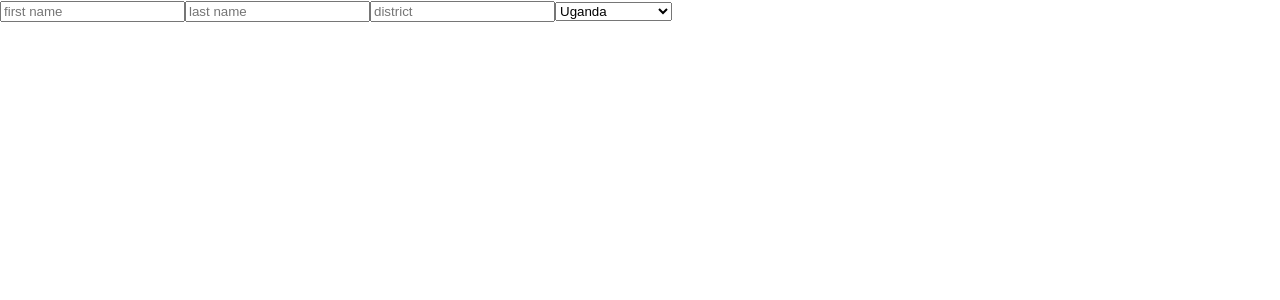
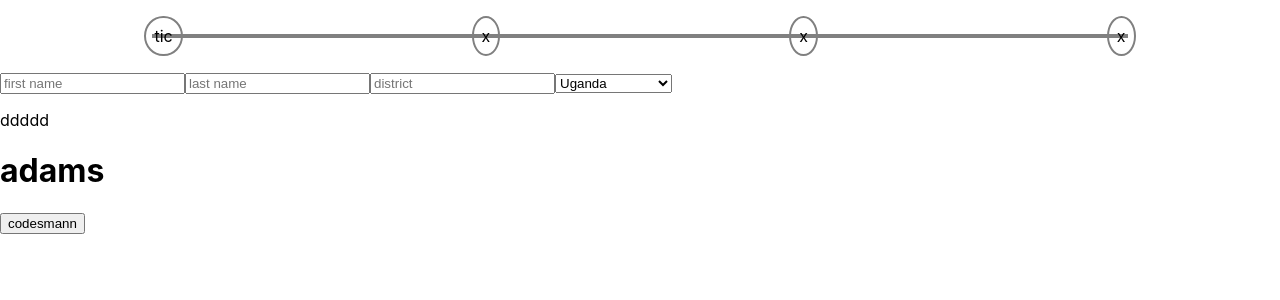
Before and after one commit to munirsebikaaka/codesmann-react-steps-checker, a React (Create React App) app: page / in a window 1280 px wide. Shown: the top 300 px of the page. Built offline with nearby package versions, Linux system fonts and the light colour scheme.

Commit message:
feat: added the steps structure property

```diff
--- a/src/App.js
+++ b/src/App.js
@@ -1,55 +1,87 @@
 import { useState } from "react";
+const detailsArr = [
+  { type: "text", placeholder: "first name", value: {} },
+  { type: "text", placeholder: "last name", value: {} },
+  { type: "text", placeholder: "district", value: {} },
+  [
+    { count: "Uganda", id: Date.now() },
+    { count: "United States", id: Date.now() },
+    { count: "United Kingdom", id: Date.now() },
+  ],
+];
+const quatesArr = [
+  { quote: "bbbbbb", owner: "moxtech" },
+  { quote: "ccccc", owner: "rex" },
+  { quote: "ddddd", owner: "adams" },
+];
 export default function App() {
+  let gen;
+  gen = quatesArr[Math.round(Math.random() * quatesArr.length)];
+  if (!gen) return;
   return (
     <div>
-      <RegstrationCell />
+      <Steps />
+      <RegstrationCell data={detailsArr} />
+      <GenerationRandomQuate onGen={gen} />
     </div>
   );
 }
 
-function RegstrationCell() {
+function Steps() {
+  return (
+    <div className="steps">
+      <p>tic</p>
+      <p>x</p>
+      <p>x</p>
+      <p>x</p>
+      <span className="defBar"></span>
+    </div>
+  );
+}
+
+function RegstrationCell({ data }) {
   const [first, setFirst] = useState("");
   const [last, setLast] = useState("");
   const [district, setDistrict] = useState("");
-  // const [country, setCountry] = useState("codesmann");
 
-  const detailsArr = [
-    [{ type: "text", placeholder: "first name", value: { first } }],
-    [{ type: "text", placeholder: "last name", value: { last } }],
-    [{ type: "text", placeholder: "district", value: { district } }],
-    ["Uganda", "United States", "United Kingdom"],
-  ];
   return (
     <div>
-      {detailsArr[0].map((obj) => (
       <input
-          type={obj.type}
-          placeholder={obj.placeholder}
+        type={data[0].type}
+        placeholder={data[0].placeholder}
         value={first}
         onChange={(e) => setFirst(e.target.value)}
       />
-      ))}
-      {detailsArr[1].map((obj) => (
+
       <input
-          type={obj.type}
-          placeholder={obj.placeholder}
+        type={data[1].type}
+        placeholder={data[1].placeholder}
         value={last}
         onChange={(e) => setLast(e.target.value)}
       />
-      ))}
-      {detailsArr[2].map((obj) => (
+
       <input
-          type={obj.type}
-          placeholder={obj.placeholder}
+        type={data[2].type}
+        placeholder={data[2].placeholder}
         value={district}
         onChange={(e) => setDistrict(e.target.value)}
       />
-      ))}
+
       <select>
-        {detailsArr[3].map((co) => (
-          <option>{co}</option>
+        {data[3].map((co) => (
+          <option>{co.count}</option>
         ))}
       </select>
     </div>
   );
 }
+function GenerationRandomQuate({ onGen }) {
+  console.log(onGen);
+  return (
+    <div>
+      <p>{onGen.quote}</p>
+      <h1>{onGen.owner}</h1>
+      <button>codesmann</button>
+    </div>
+  );
+}
--- a/src/index.css
+++ b/src/index.css
@@ -1,13 +1,32 @@
 body {
   margin: 0;
-  font-family: -apple-system, BlinkMacSystemFont, 'Segoe UI', 'Roboto', 'Oxygen',
-    'Ubuntu', 'Cantarell', 'Fira Sans', 'Droid Sans', 'Helvetica Neue',
+  font-family: -apple-system, BlinkMacSystemFont, "Segoe UI", "Roboto", "Oxygen",
+    "Ubuntu", "Cantarell", "Fira Sans", "Droid Sans", "Helvetica Neue",
     sans-serif;
   -webkit-font-smoothing: antialiased;
   -moz-osx-font-smoothing: grayscale;
 }
 
 code {
-  font-family: source-code-pro, Menlo, Monaco, Consolas, 'Courier New',
+  font-family: source-code-pro, Menlo, Monaco, Consolas, "Courier New",
     monospace;
 }
+.steps {
+  display: flex;
+  justify-content: space-around;
+  align-items: center;
+}
+.steps p {
+  border: 2px solid grey;
+  padding: 8px 8px;
+  border-radius: 50%;
+  position: relative;
+}
+.defBar {
+  background-color: red;
+  border: 2px solid grey;
+  z-index: -100;
+
+  position: absolute;
+  width: 76%;
+}
```
Lines whose indentation alone changed are shown as unchanged.
